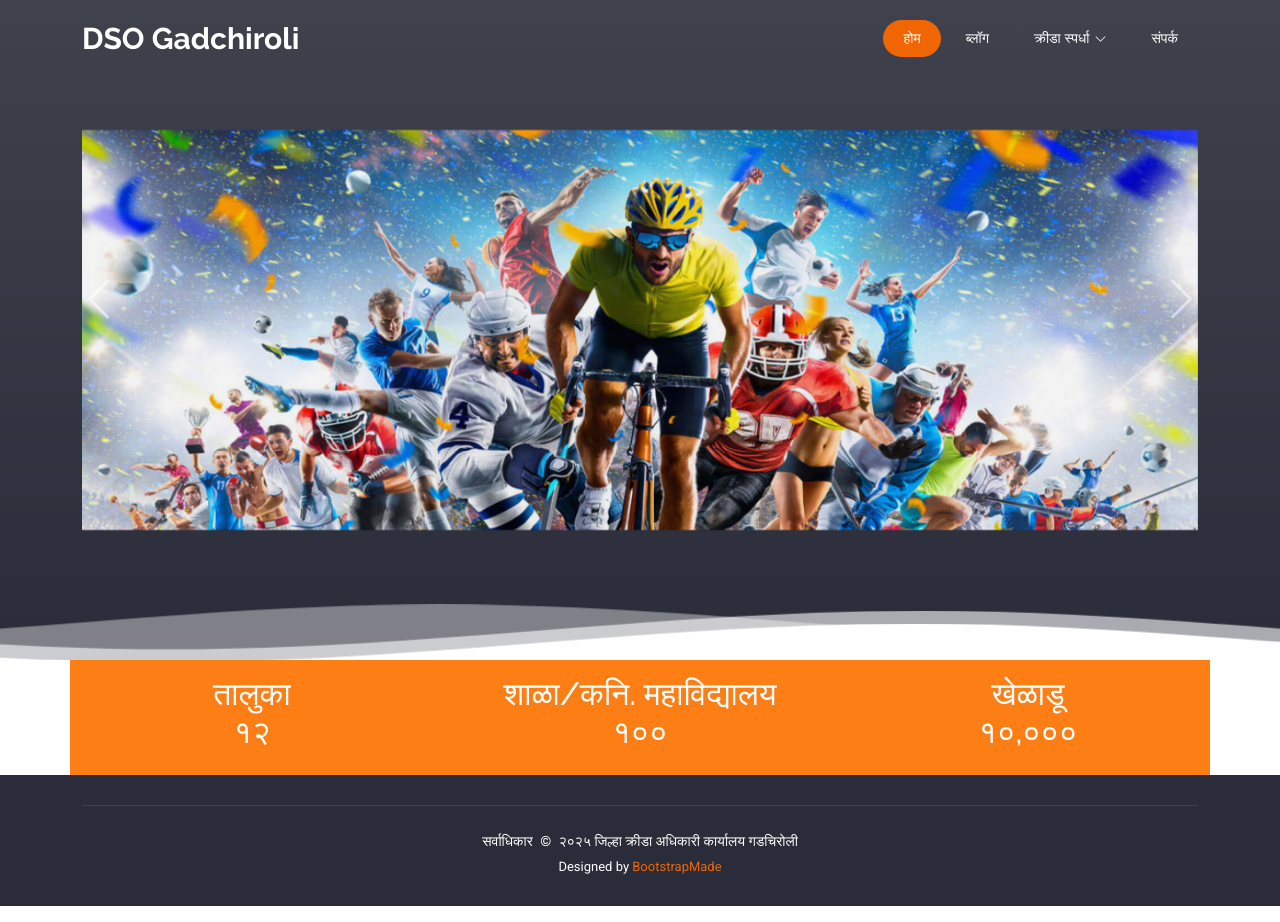
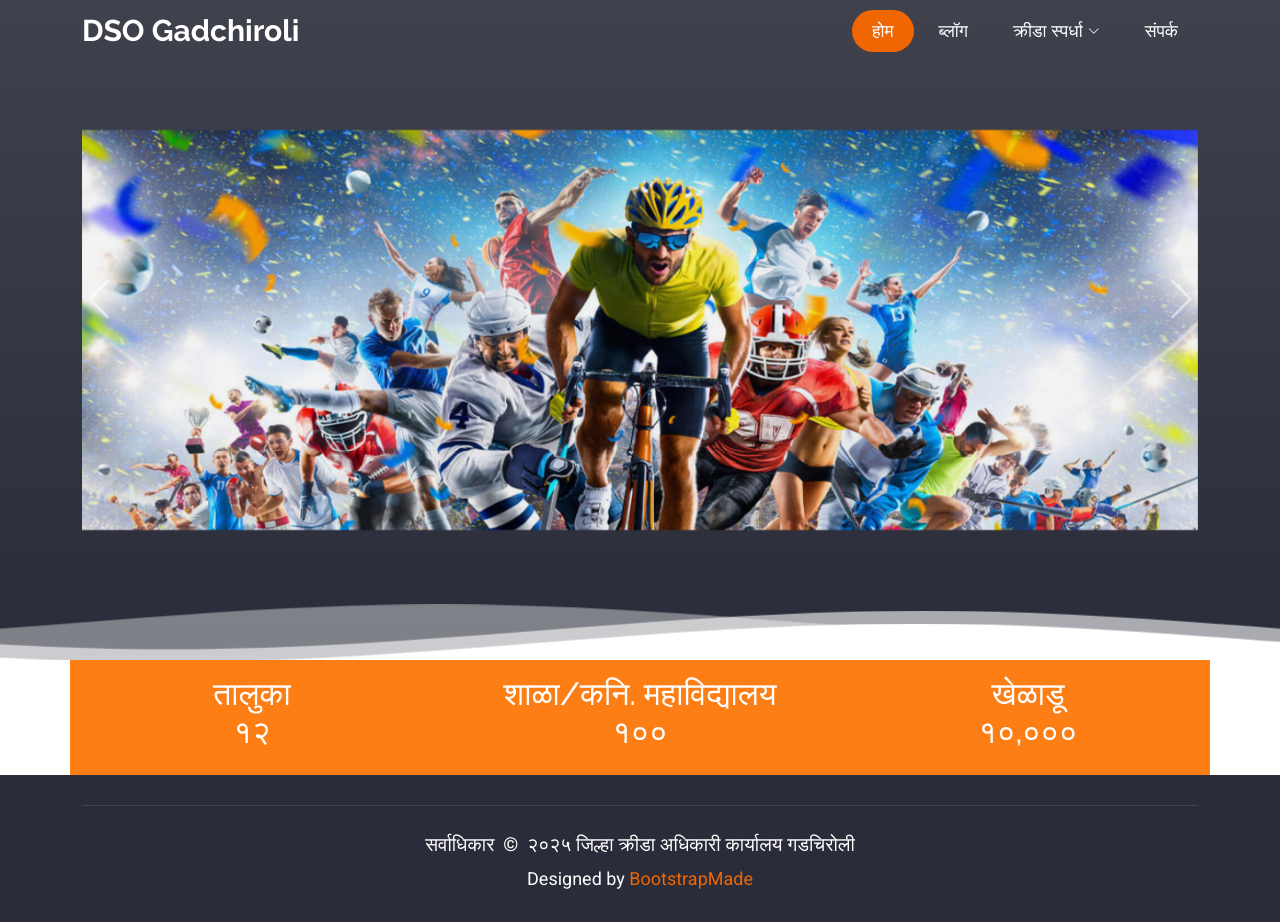
Before and after one commit to chandrashekhar-meshram/DSO-Gadchiroli, a plain HTML site: page index.html in a window 1280 px wide. Drawn offline with Linux system fonts and the light colour scheme.

Commit message:
font changed

```diff
--- a/assets/css/main.css
+++ b/assets/css/main.css
@@ -147,7 +147,7 @@ h6 {
   --heading-color: #ffffff;
   color: var(--default-color);
   background-color: var(--background-color);
-  padding: 20px 0;
+  padding: 10px 0;
   transition: all 0.5s;
   z-index: 997;
 }
@@ -210,7 +210,7 @@ h6 {
   .navmenu a:focus {
     color: var(--nav-color);
     padding: 8px 20px;
-    font-size: 14px;
+    font-size: 1.1rem;
     font-family: var(--nav-font);
     font-weight: 400;
     display: flex;
@@ -476,10 +476,11 @@ h6 {
 .footer .copyright {
   padding-top: 25px;
   border-top: 1px solid color-mix(in srgb, var(--default-color), transparent 90%);
+  font-size: 1.2rem;
 }
 
 .footer .credits {
-  font-size: 13px;
+  font-size: 18px;
   padding-top: 5px;
 }
 
```
